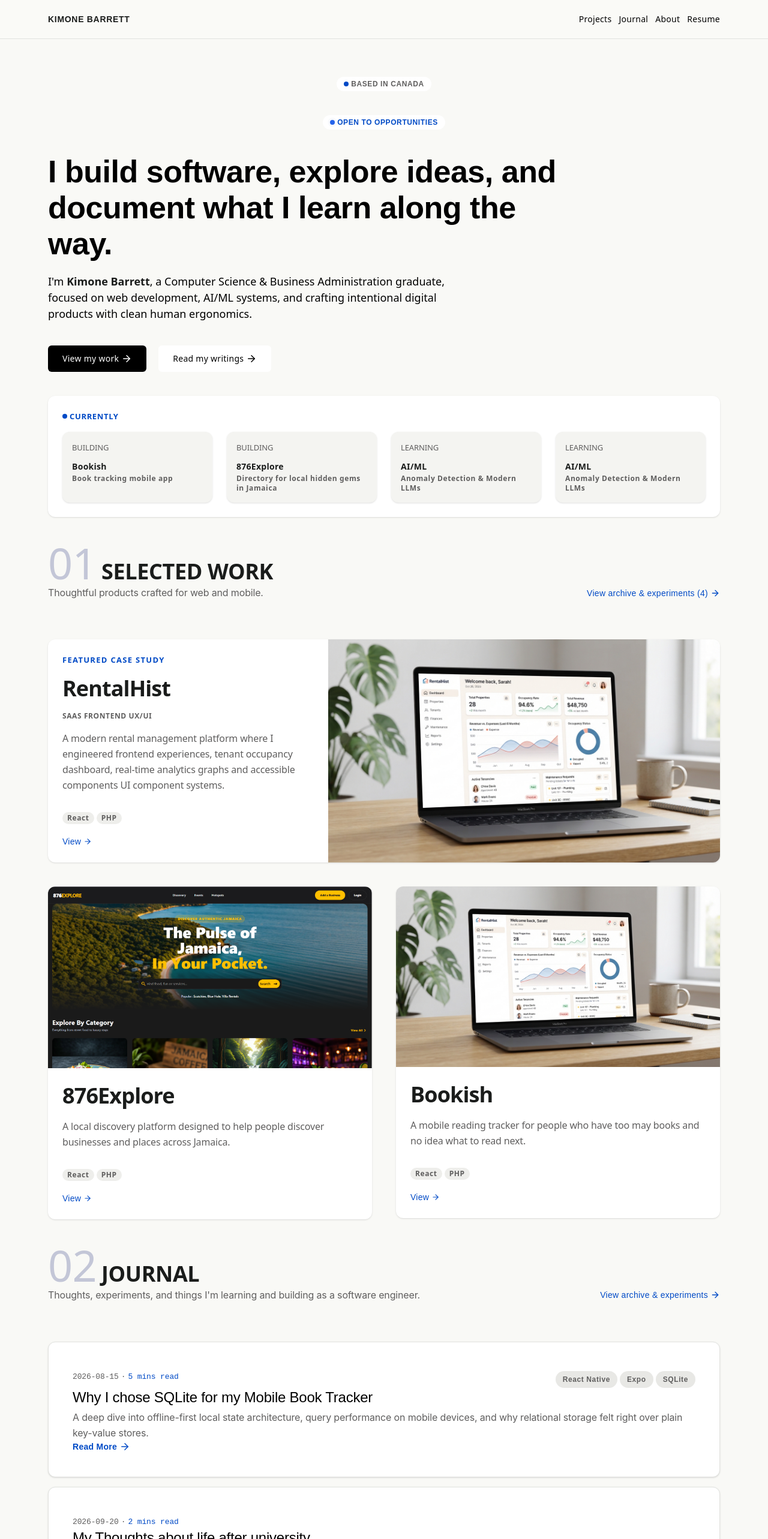
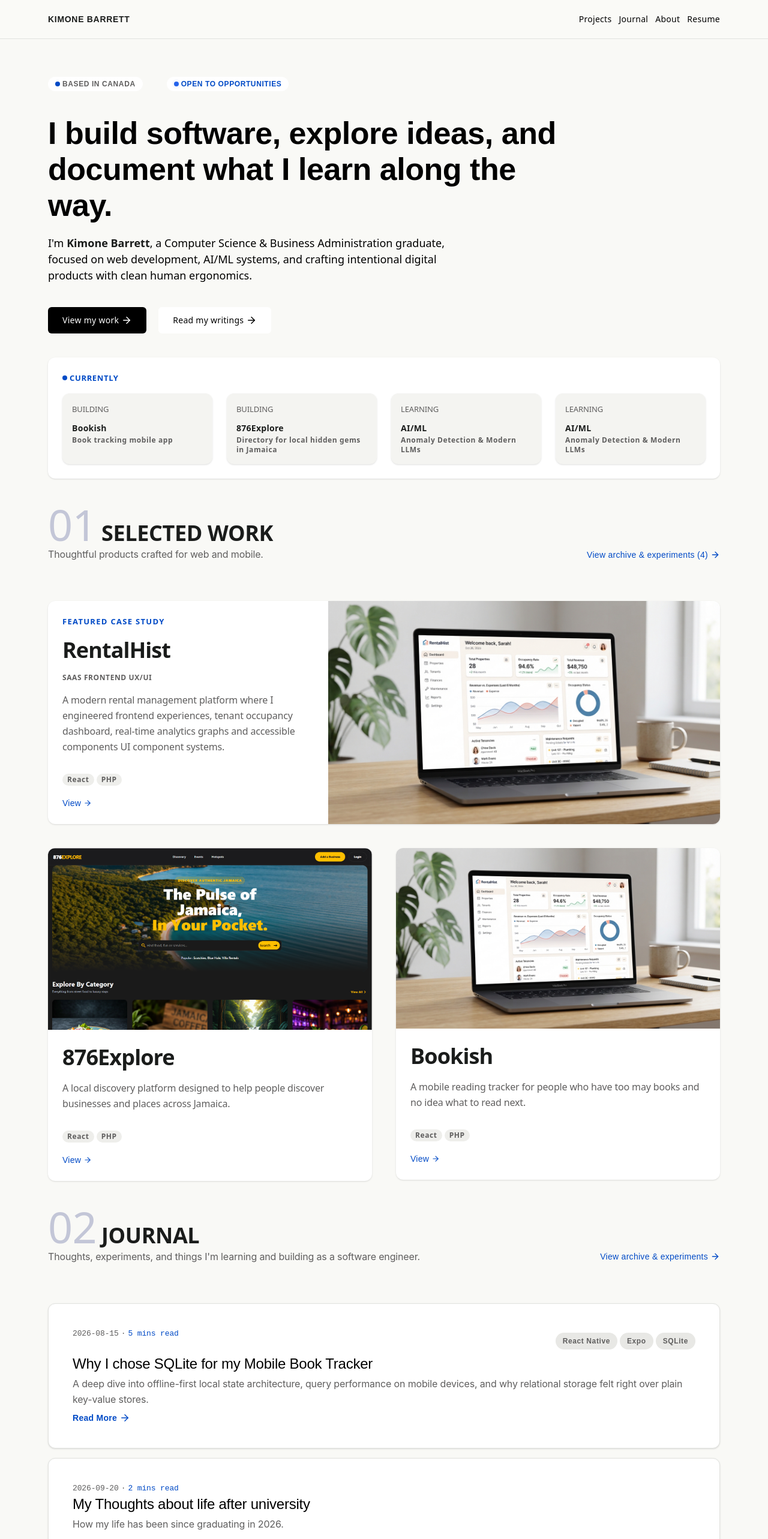
Before and after one commit to Kim-one/personal-website, a Next.js app: page / in a window 1280 px wide. Shown: the top 2566 px of the page at 60% size. Built offline with nearby package versions, Linux system fonts and the light colour scheme.

Commit message:
improved responsiveness on home page and navbar

```diff
--- a/app/NavBar.tsx
+++ b/app/NavBar.tsx
@@ -18,7 +18,7 @@ export function NavBar(){
         <nav className={"fixed w-full top-0 left-0 z-50 bg-surface/85 border-b border-surface-container-highest"}>
             <div className={'h-16 lg:max-w-[1120px] max-w-[350px] mx-auto flex items-center justify-between'}>
                 <div className={'flex items-center'}>
-                    <Link href="/" className={'font-headline-md text-label-md uppercase tracking-wider text-on-surface font-semibold hover:text-primary transition-colors duration-150'}>
+                    <Link href="/" onClick={() => setOpenMenuMobile(false)} className={'font-headline-md text-label-md uppercase tracking-wider text-on-surface font-semibold hover:text-primary transition-colors duration-150'}>
                         Kimone Barrett</Link>
                 </div>
                 <div className={`hidden md:flex gap-3`}>
--- a/app/page.tsx
+++ b/app/page.tsx
@@ -14,7 +14,7 @@ export default function Home() {
           <div className={"lg:max-w-[1120px] max-w-[350px] mx-auto "}>
               {/*Hero Section*/}
               <section className={'lg:pt-16 pt-10'}>
-                  <div className={'flex flex-col lg:flex-wrap lg:items-center items-start gap-5 lg:gap-10 mb-10'}>
+                  <div className={'flex flex-col lg:flex-row items-start gap-5 lg:gap-10 mb-10'}>
                       <div className={'inline-flex items-center rounded-full bg-background py-1 px-3 gap-[0.25rem]'}>
                           <span className={'h-2 w-2 bg-primary rounded-full'}></span>
                           <span className={'uppercase text-label-sm font-label-sm text-secondary tracking-wider'}>Based in Canada</span>
@@ -59,13 +59,13 @@ export default function Home() {
               </section>
               {/*Selected Work*/}
               <section id={'work'} className={'pt-10'}>
-                  <div className={'flex flex-col md:flex-row md:items-end justify-between'}>
+                  <div className={'flex flex-col md:flex-row md:items-end md:justify-between'}>
                       <div className={'flex items-baseline gap-2'}>
                           <span className={'text-display-num text-outline-variant'}>01</span>
                           <h2 className={'uppercase text-headline-lg text-on-surface'}>Selected Work</h2>
                       </div>
                   </div>
-                  <div className={'flex justify-between mb-[4rem]'}>
+                  <div className={'flex flex-col md:flex-row justify-between mb-[2rem] lg:mb-[4rem]'}>
                       <p className={'text-body-md font-body-md text-secondary'}>Thoughtful products crafted for web and mobile.</p>
                       <a href={'/projects'} className={'inline-flex items-center gap-space-xs group text-primary hover:text-on-primary-fixed-variant'}>
                           <span className={'text-label-md font-label-md'}>View archive & experiments ({products.length})</span>
@@ -95,7 +95,7 @@ export default function Home() {
                           <h2 className={'uppercase text-headline-lg text-on-surface'}>Journal</h2>
                       </div>
                   </div>
-                  <div className={'mb-[4rem] flex justify-between'}>
+                  <div className={'mb-[2rem] lg:mb-[4rem] flex flex-col gap-1 md:flex-row justify-between'}>
                       <p className={'text-body-md font-body-md text-secondary'}>Thoughts, experiments, and things I'm learning and building as a software engineer.</p>
                       <a href={`/journal/`} className={'inline-flex items-center gap-1 text-label-md font-label-md text-primary hover:text-on-primary-fixed-variant group'}>
                           View archive & experiments
--- a/components/JournalEntryCards.tsx
+++ b/components/JournalEntryCards.tsx
@@ -26,7 +26,7 @@ interface JournalEntryCardProps {
 export const JournalEntryCards = ({index, date, time, type, title, description, slug, techStack, page = 'journal'}:JournalEntryCardProps) => {
     return (
         <div className={'bg-background border border-surface-container-highest hover:bg-surface-container-low transition-all duration-200 shadow-sm rounded-xl p-space-lg md:p-space-xl group'}>
-            <div className={`${page !== 'home' ? 'grid grid-cols-1 md:grid-cols-12 gap-space-md items-start' : 'justify-between'}`}>
+            <div className={`${page !== 'home' ? 'grid grid-cols-1 md:grid-cols-12 gap-space-md items-start' : ' justify-between'}`}>
                 <div className={`${page === 'home' ? 'top-0 flex' : ''} md:col-span-3 flex flex-col h-full justify-between`}>
                     <div className={`${page === 'home' ? 'hidden' : ''} flex items-baseline gap-space-md`}>
                         <span className={'font-display-num text-headline-lg text-outline-variant font-light group-hover:text-primary transition-colors duration-150'}>
@@ -35,14 +35,13 @@ export const JournalEntryCards = ({index, date, time, type, title, description,
                         <span className={`px-3 py-1 rounded-full font-semibold font-label-sm text-label-sm tracking-wide uppercase
                         ${Category_Styles[type]} shadow-sm`}>{type}</span>
                     </div>
-                    <div className={`${page==='home' ? 'flex justify-between' : ''} mt-2 font-code-sm text-code-sm text-secondary`}>
+                    <div className={`${page==='home' ? 'flex flex-col gap-2 lg:flex-row justify-between' : ''} font-code-sm text-code-sm text-secondary`}>
                         <div>
                             <span>{date}</span>
                             <span className={'mx-1'}>{'\u00B7'}</span>
                             <span className={`${page === 'home' ? 'text-primary' : ''} `}>{time} mins read</span>
                         </div>
-
-                        <div className={`${page === 'home' ? 'inline-flex gap-space-xs' : 'hidden'}`}>
+                        <div className={`${page === 'home' ? 'flex flex-nowrap gap-space-xs my-2 ' : 'hidden'}`}>
                             {techStack.length > 0 && techStack.map(item => (
                                 <p key={item} className={'bg-surface-container-high rounded-full px-3 py-1.5 text-label-sm font-label-sm text-secondary'}>
                                     {item}
@@ -59,7 +58,7 @@ export const JournalEntryCards = ({index, date, time, type, title, description,
                         {description}
                     </p>
                 </div>
-                <div className={`md:col-span-2 flex ${page !== 'home' ? 'md:justify-end' : ''}  items-center self-center md:pt-0 pt-space-xs `}>
+                <div className={`md:col-span-2 flex ${page !== 'home' ? 'md:justify-end' : ''} mt-2  items-center self-center md:pt-0 pt-space-xs `}>
                     <Link href={`/journal/${slug}`} className={`${page === 'home' ? 'text-primary' : 'group-hover:text-primary group-hover:translate-x-1 transition-all duration-150'} inline-flex items-center gap-1 font-label-md text-label-md font-semibold text-on-surface  `}>
                         <span>Read More</span>
                         <ArrowRight size={18} className={`${page === 'home' ? 'group-hover:translate-x-1 transition-transform duration-150' : ''}`}/>
--- a/components/ProductsCard.tsx
+++ b/components/ProductsCard.tsx
@@ -8,7 +8,7 @@ export const ProductsCard =
          description,
          category, technologies, index}: { name:string, image:string, description:string, category:string, technologies:string[], index: number}) => {
     return (
-      <div className={`${index < 1 ? 'grid grid-cols-12 ' : 'flex flex-col-reverse '} bg-white rounded-xl shadow-sm group`}>
+      <div className={`${index < 1 ? 'flex flex-col-reverse lg:grid lg:grid-cols-12 ' : 'flex flex-col-reverse '} bg-white rounded-xl shadow-sm group`}>
           <div className={'col-span-5'}>
               <div className={'p-6 flex flex-col justify-between'}>
                   <div className={'space-y-[1rem]'}>
```
